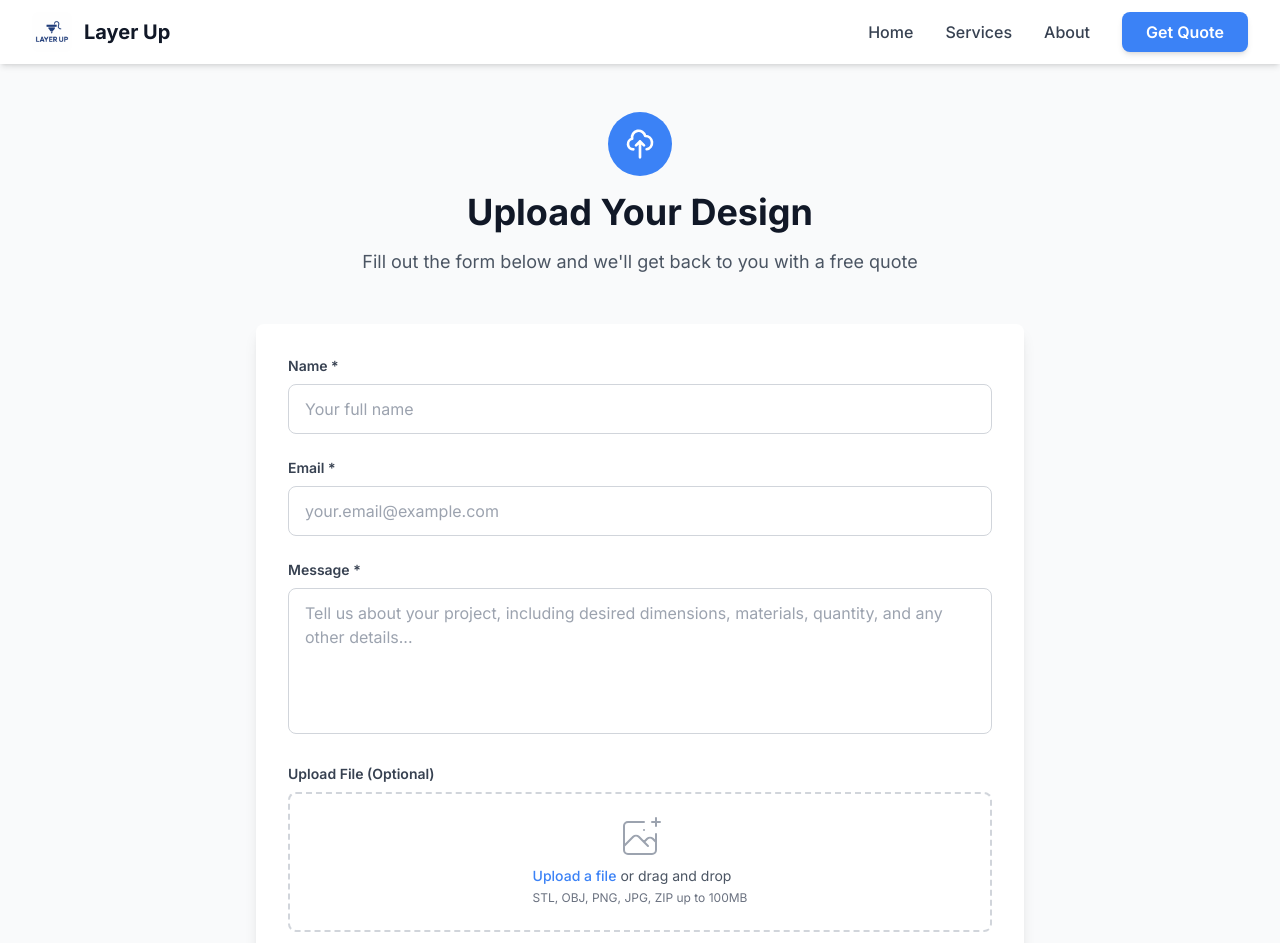
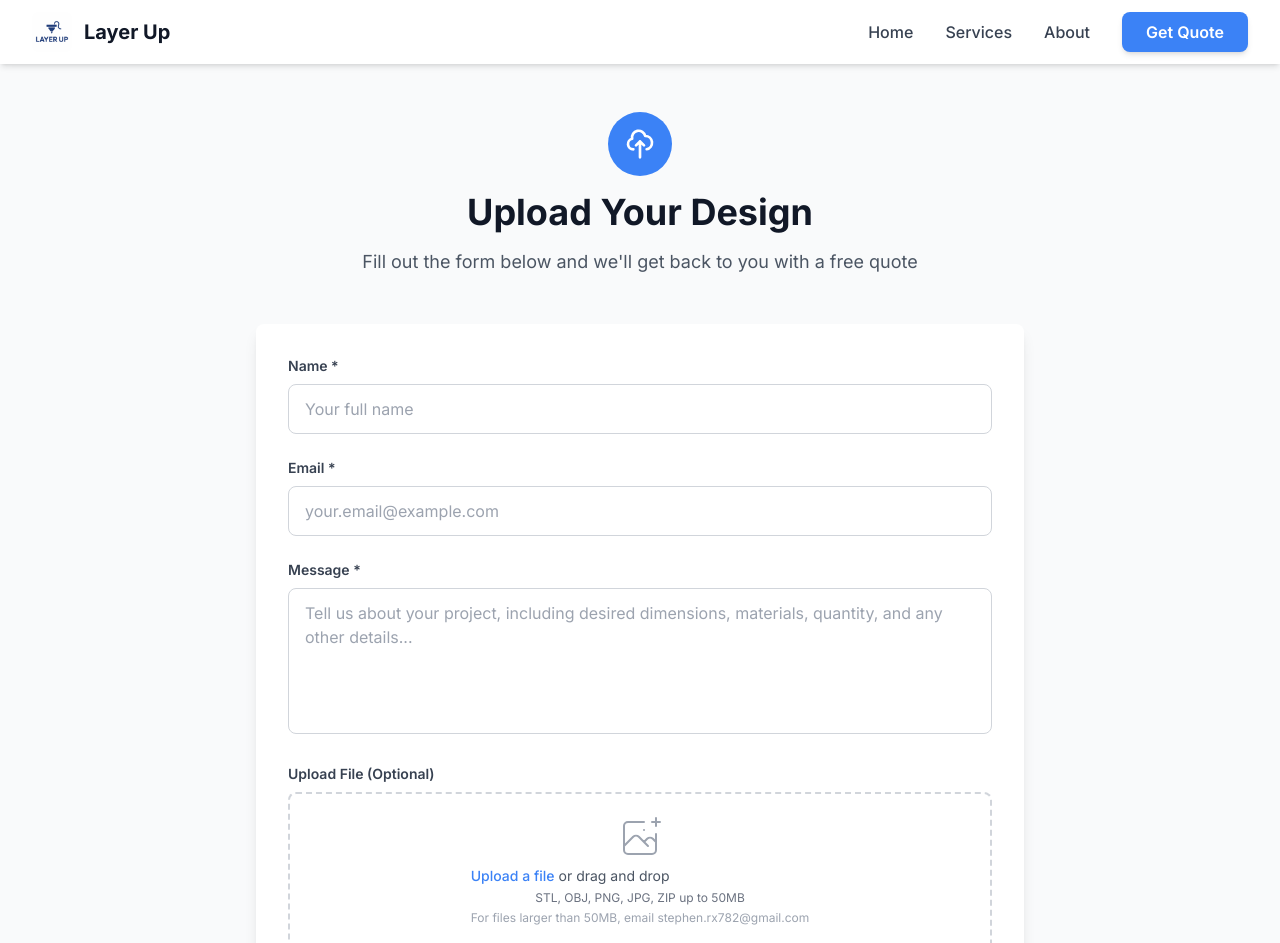
Before and after one commit to SamB9999/layer-up, a Next.js app: page /upload in a window 1280 px wide. Shown: the top 943 px of the page. Built offline with nearby package versions, Linux system fonts and the light colour scheme.

Commit message:
Fix file upload error handling and set realistic 50MB limit for Vercel

```diff
--- a/app/api/enquiry/route.js
+++ b/app/api/enquiry/route.js
@@ -3,6 +3,10 @@ import { NextResponse } from 'next/server'
 
 // Initialize Resend with API key from environment variables
 const resend = new Resend(process.env.RESEND_API_KEY)
+
+// Configure route to handle large files
+export const runtime = 'nodejs'
+export const maxDuration = 60
 
 // POST handler for enquiry form submissions
 export async function POST(request) {
--- a/app/upload/page.js
+++ b/app/upload/page.js
@@ -38,10 +38,10 @@ export default function Upload() {
         return
       }
 
-      // Validate file size (max 100MB)
-      const maxSize = 100 * 1024 * 1024 // 100MB in bytes
+      // Validate file size (max 50MB - Vercel limit)
+      const maxSize = 50 * 1024 * 1024 // 50MB in bytes
       if (selectedFile.size > maxSize) {
-        setError('File size must be less than 100MB')
+        setError('File size must be less than 50MB. For larger files, please email us directly at stephen.rx782@gmail.com')
         setFile(null)
         return
       }
@@ -89,6 +89,12 @@ export default function Upload() {
         body: submitData,
       })
 
+      // Check if response is JSON
+      const contentType = response.headers.get('content-type')
+      if (!contentType || !contentType.includes('application/json')) {
+        throw new Error('Server error. Please try a smaller file or contact us directly.')
+      }
+
       const result = await response.json()
 
       if (!response.ok) {
@@ -98,7 +104,8 @@ export default function Upload() {
       // Redirect to thank you page on success
       router.push('/thank-you')
     } catch (err) {
-      setError(err.message || 'Something went wrong. Please try again.')
+      console.error('Submission error:', err)
+      setError(err.message || 'Something went wrong. Please try again with a smaller file or contact us directly.')
       setIsSubmitting(false)
     }
   }
@@ -223,7 +230,10 @@ export default function Upload() {
                     <p className="pl-1">or drag and drop</p>
                   </div>
                   <p className="text-xs text-gray-500">
-                    STL, OBJ, PNG, JPG, ZIP up to 100MB
+                    STL, OBJ, PNG, JPG, ZIP up to 50MB
+                  </p>
+                  <p className="text-xs text-gray-400 mt-1">
+                    For files larger than 50MB, email stephen.rx782@gmail.com
                   </p>
                   {file && (
                     <p className="text-sm text-primary font-semibold mt-2">
```
Also changed, not shown: vercel.json (added).
